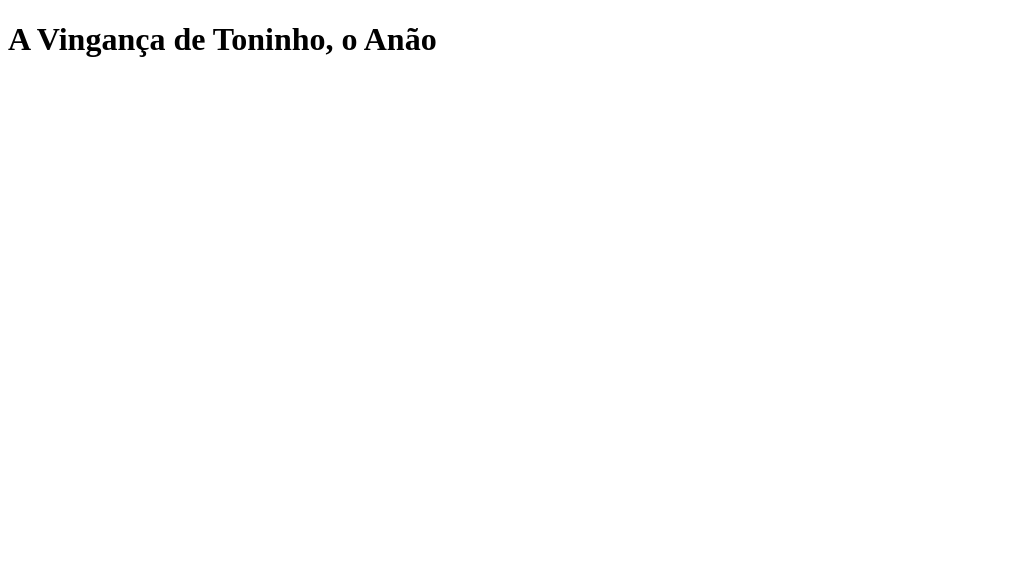
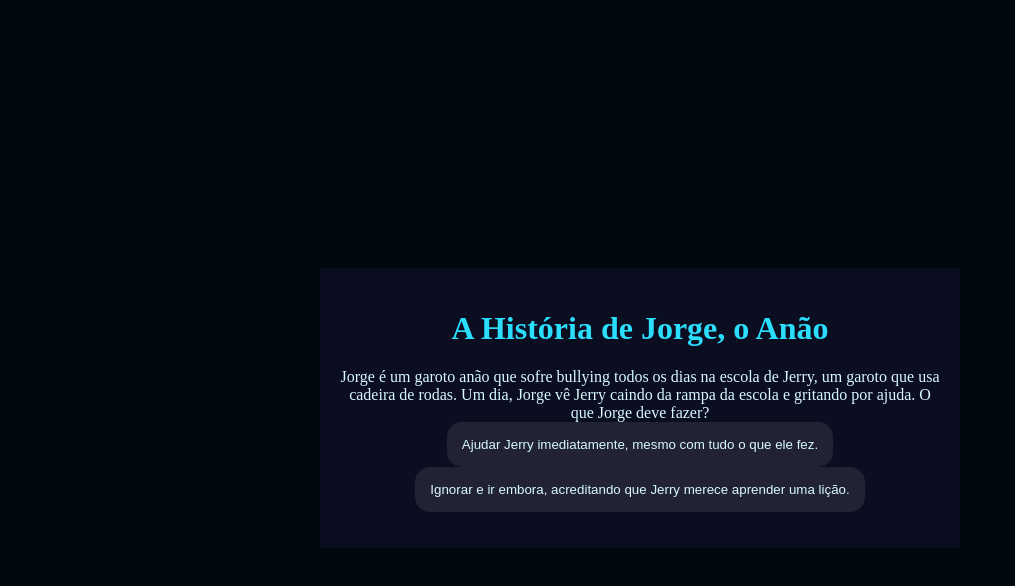
Before and after one commit to Felipegsjiu/historinha, a plain HTML site: page missao-refletindo-sobre-inteligencia-artificial-main/index.html in a window 1280 px wide. Shown: the whole page, without its empty margins (0-1015 px from the left). Drawn offline with Linux system fonts and the light colour scheme.

Commit message:
Add files via upload

```diff
--- a/missao-refletindo-sobre-inteligencia-artificial-main/index.html
+++ b/missao-refletindo-sobre-inteligencia-artificial-main/index.html
@@ -4,11 +4,11 @@
     <meta charset="UTF-8">
     <meta name="viewport" content="width=device-width, initial-scale=1.0">
     <link rel="stylesheet" href="style.css">
-    <title>A Vingança de Toninho, o Anão</title>
+    <title>A História de Jorge, o Anão</title>
 </head>
 <body>
     <div class="caixa-principal">
-        <h1>A Vingança de Toninho, o Anão</h1>
+        <h1>A História de Jorge, o Anão</h1>
         <div class="caixa-perguntas"></div>
         <div class="caixa-alternativas"></div>
         <div class="caixa-resultado">
--- a/missao-refletindo-sobre-inteligencia-artificial-main/script.js
+++ b/missao-refletindo-sobre-inteligencia-artificial-main/script.js
@@ -1,22 +1,79 @@
-const caixaPrincipal = document.querySelector(".caixa-principal");
-const caixaPerguntas = document.querySelector(".caixa-perguntas");
-const caixaAlternativas = document.querySelector(".caixa-alternativas");
-const caixaResultado = document.querySelector(".caixa-resultado");
-const textoResultado = document.querySelector(".texto-resultado");
-
 const perguntas = [
     {
-        enunciado: "Pergunta 1",
+        enunciado: "Jorge é um garoto anão que sofre bullying todos os dias na escola de Jerry, um garoto que usa cadeira de rodas. Um dia, Jorge vê Jerry caindo da rampa da escola e gritando por ajuda. O que Jorge deve fazer?",
         alternativas: [
-            "Alternativa 1",
-            "Alternativa 2"
+            {
+                texto: "Ajudar Jerry imediatamente, mesmo com tudo o que ele fez.",
+                afirmacao: "Jorge corre e ajuda Jerry a se levantar, mostrando que apesar do bullying, ele tem empatia."
+            },
+            {
+                texto: "Ignorar e ir embora, acreditando que Jerry merece aprender uma lição.",
+                afirmacao: "Jorge se afasta, mas no fundo sente que poderia ter feito diferente."
+            }
         ]
     },
     {
-        enunciado: "Pergunta 2",
+        enunciado: "Dias depois, Jerry pede desculpas para Jorge e tenta iniciar uma amizade. O que Jorge faz?",
         alternativas: [
-            "Alternativa 1",
-            "Alternativa 2"
+            {
+                texto: "Aceita a amizade e tenta começar de novo.",
+                afirmacao: "Jorge e Jerry começam a se conhecer melhor e percebem que ambos enfrentam dificuldades únicas."
+            },
+            {
+                texto: "Recusa e diz que não pode confiar nele ainda.",
+                afirmacao: "Jorge mantém distância, mas continua refletindo sobre o pedido de desculpas."
+            }
+        ]
+    },
+    {
+        enunciado: "Na formatura, Jorge e Jerry são chamados para receber um prêmio de superação juntos. O que Jorge faz no palco?",
+        alternativas: [
+            {
+                texto: "Segura a mão de Jerry e mostra que os dois superaram tudo juntos.",
+                afirmacao: "O público se emociona ao ver dois garotos que antes se odiavam celebrarem juntos."
+            },
+            {
+                texto: "Pega o prêmio sozinho e ignora Jerry.",
+                afirmacao: "Jorge leva o prêmio, mas a falta de reconciliação deixa o momento amargo."
+            }
         ]
     }
 ];
+
+let indice = 0;
+let historiaFinal = "";
+
+function mostraPergunta() {
+    if (indice >= perguntas.length) {
+        mostraResultado();
+        return;
+    }
+
+    const perguntaAtual = perguntas[indice];
+    const caixaPerguntas = document.querySelector(".caixa-perguntas");
+    const caixaAlternativas = document.querySelector(".caixa-alternativas");
+
+    caixaPerguntas.textContent = perguntaAtual.enunciado;
+    caixaAlternativas.textContent = "";
+
+    perguntaAtual.alternativas.forEach(alternativa => {
+        const botao = document.createElement("button");
+        botao.textContent = alternativa.texto;
+        botao.addEventListener("click", () => respostaSelecionada(alternativa.afirmacao));
+        caixaAlternativas.appendChild(botao);
+    });
+}
+
+function respostaSelecionada(afirmacao) {
+    historiaFinal += afirmacao + " ";
+    indice++;
+    mostraPergunta();
+}
+
+function mostraResultado() {
+    document.querySelector(".caixa-perguntas").textContent = "Fim da história!";
+    document.querySelector(".caixa-alternativas").textContent = "";
+    document.querySelector(".texto-resultado").textContent = historiaFinal;
+}
+
+mostraPergunta();
--- a/missao-refletindo-sobre-inteligencia-artificial-main/style.css
+++ b/missao-refletindo-sobre-inteligencia-artificial-main/style.css
@@ -0,0 +1,43 @@
+:root{
+    --cor-fundo: #01080E ;
+    --cor-principal: #0B0D20 ;
+    --cor-secundaria: #212333;
+    --cor-destaque: #2BDEFD;
+    --cor-texto: #D7F9FF;
+
+}
+
+body {
+    background-color: var(--cor-fundo);
+    color: var(--cor-texto);
+    display: flex;
+    justify-content: center;
+    align-items: center;
+    min-height: 100vh;
+}
+
+.caixa-principal{
+    background-color: var(--cor-principal);
+    width: 90%;
+    max-width: 600px;
+    text-align: center;
+    padding: 20px;
+}
+
+h1{
+    color: var(--cor-destaque);
+}
+
+button {
+    background-color: var(--cor-secundaria);
+    color: var(--cor-texto);
+    border: none;
+    border-radius: 15px;
+    padding: 15px;
+    transition: background-color 0.3s;
+}
+
+button:hover{
+    background-color: var(--cor-destaque);
+    color: var(--cor-principal);
+}
```
